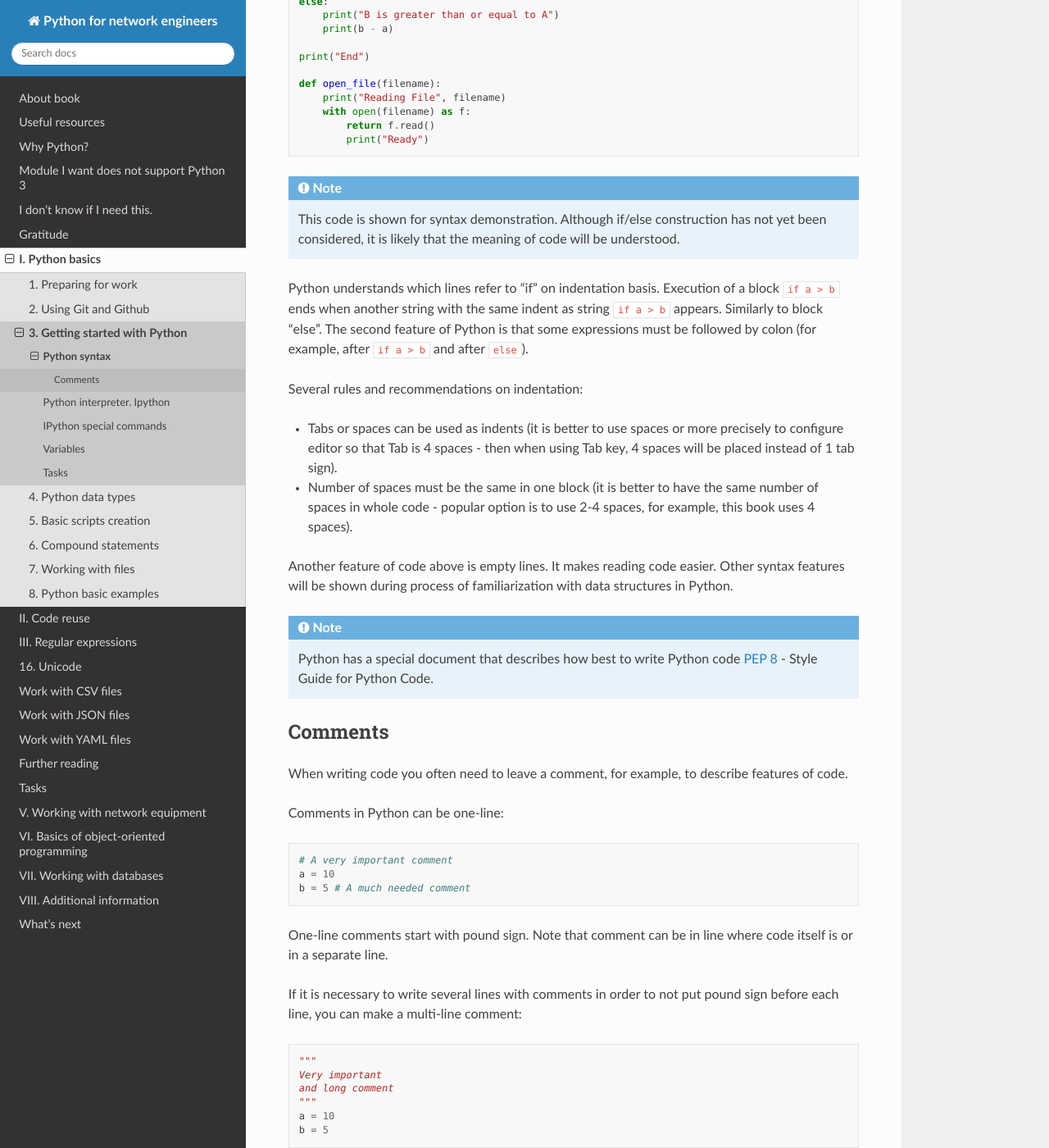
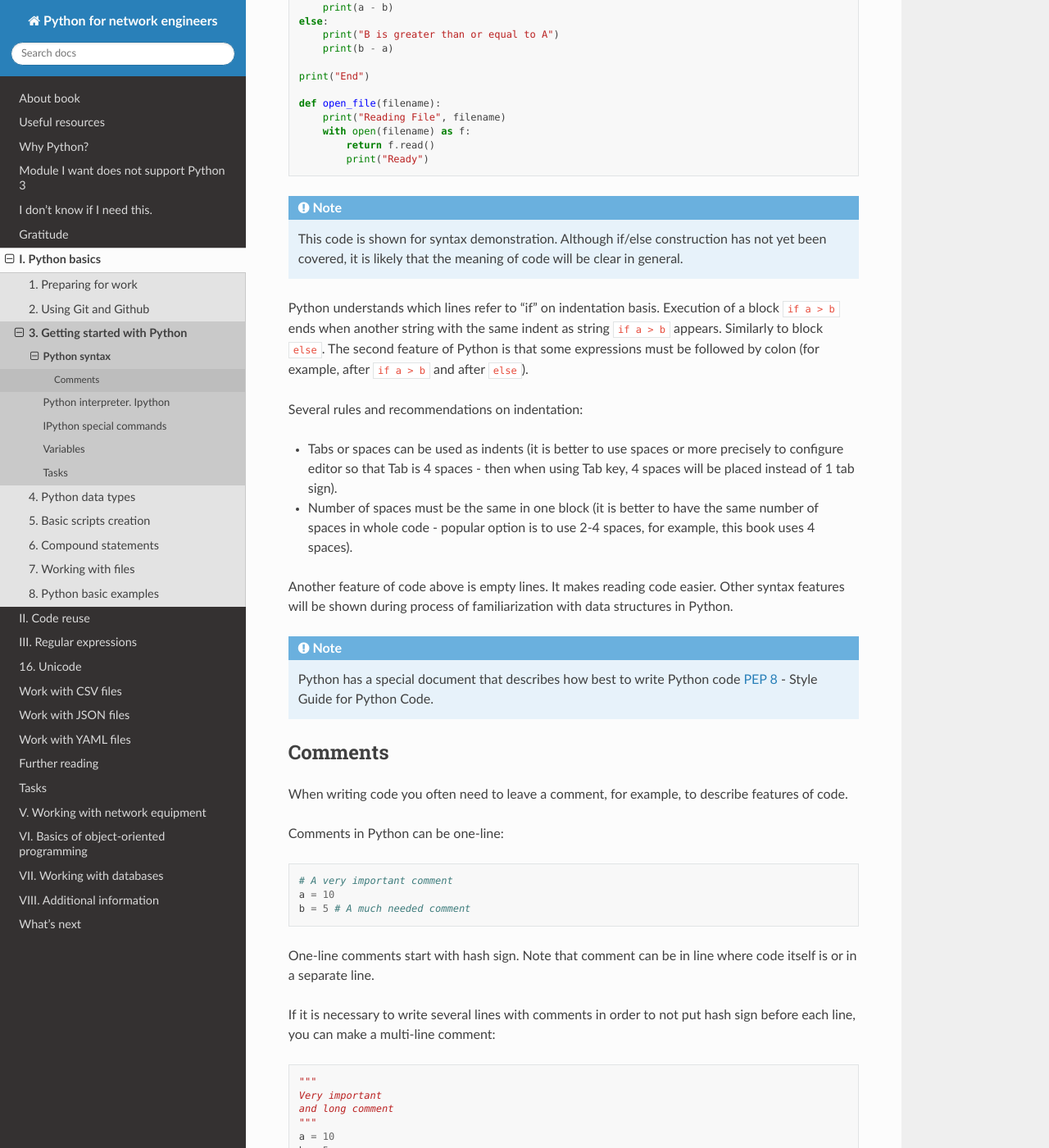
Before and after one commit to natenka/pyneng-book-en, a Sphinx documentation site: the page built from docs/source/book/03_start/syntax.rst, in a window 1280 px wide and 1400 px high, scrolled down 495 px. Shown: the whole window at 82% size. Built offline with Sphinx 7.4.7 and the Read the Docs theme 2.0.0, drawn with Linux system fonts in a browser that asks for light colours; pages that are not in the unit, such as notebooks, are missing from menus; some of the changed text lies outside the part shown.

Commit message:
Small RST format fixes

```diff
--- a/docs/source/book/01_intro/index.rst
+++ b/docs/source/book/01_intro/index.rst
@@ -5,7 +5,7 @@
 .. _intro_index:
 
 1. Preparing for work
-**********************
+=====================
 
 In order to start working with Python, you need to decide on a few things:
 
--- a/docs/source/book/03_start/0_syntax.rst
+++ b/docs/source/book/03_start/syntax.rst
@@ -29,10 +29,10 @@ Example of Python code:
             print("Ready")
 
 .. note::
-    This code is shown for syntax demonstration. Although if/else construction has not yet been considered, it is likely that the meaning of code will be understood.
+    This code is shown for syntax demonstration. Although if/else construction has not yet been covered, it is likely that the meaning of code will be clear in general.
 
 Python understands which lines refer to "if" on indentation basis.
-Execution of a block ``if a > b`` ends when another string with the same indent as string ``if a > b`` appears. Similarly to block “else”.
+Execution of a block ``if a > b`` ends when another string with the same indent as string ``if a > b`` appears. Similarly to block ``else``.
 The second feature of Python is that some expressions must be followed by colon (for example, after ``if a > b`` and after ``else``).
 
 Several rules and recommendations on indentation:
@@ -59,9 +59,9 @@ Comments in Python can be one-line:
     a = 10
     b = 5 # A much needed comment
 
-One-line comments start with pound sign. Note that comment can be in line where code itself is or in a separate line.
+One-line comments start with hash sign. Note that comment can be in line where code itself is or in a separate line.
 
-If it is necessary to write several lines with comments in order to not put pound sign before each line, you can make a multi-line comment:
+If it is necessary to write several lines with comments in order to not put hash sign before each line, you can make a multi-line comment:
 
 .. code:: python
 
```
Also changed, not shown: other parts of docs/source/book/03_start/syntax.rst (+3 -3 lines), docs/source/book/03_start/index.rst (+5 -5 lines), docs/source/book/03_start/ipython.rst (renamed from docs/source/book/03_start/1_ipython.rst, +4 -4 lines), docs/source/book/03_start/variables.rst (renamed from docs/source/book/03_start/2_variables.rst, +7 -7 lines), docs/source/book/03_start/ipython_magic.rst (renamed from docs/source/book/03_start/1a_ipython_magic.rst).
